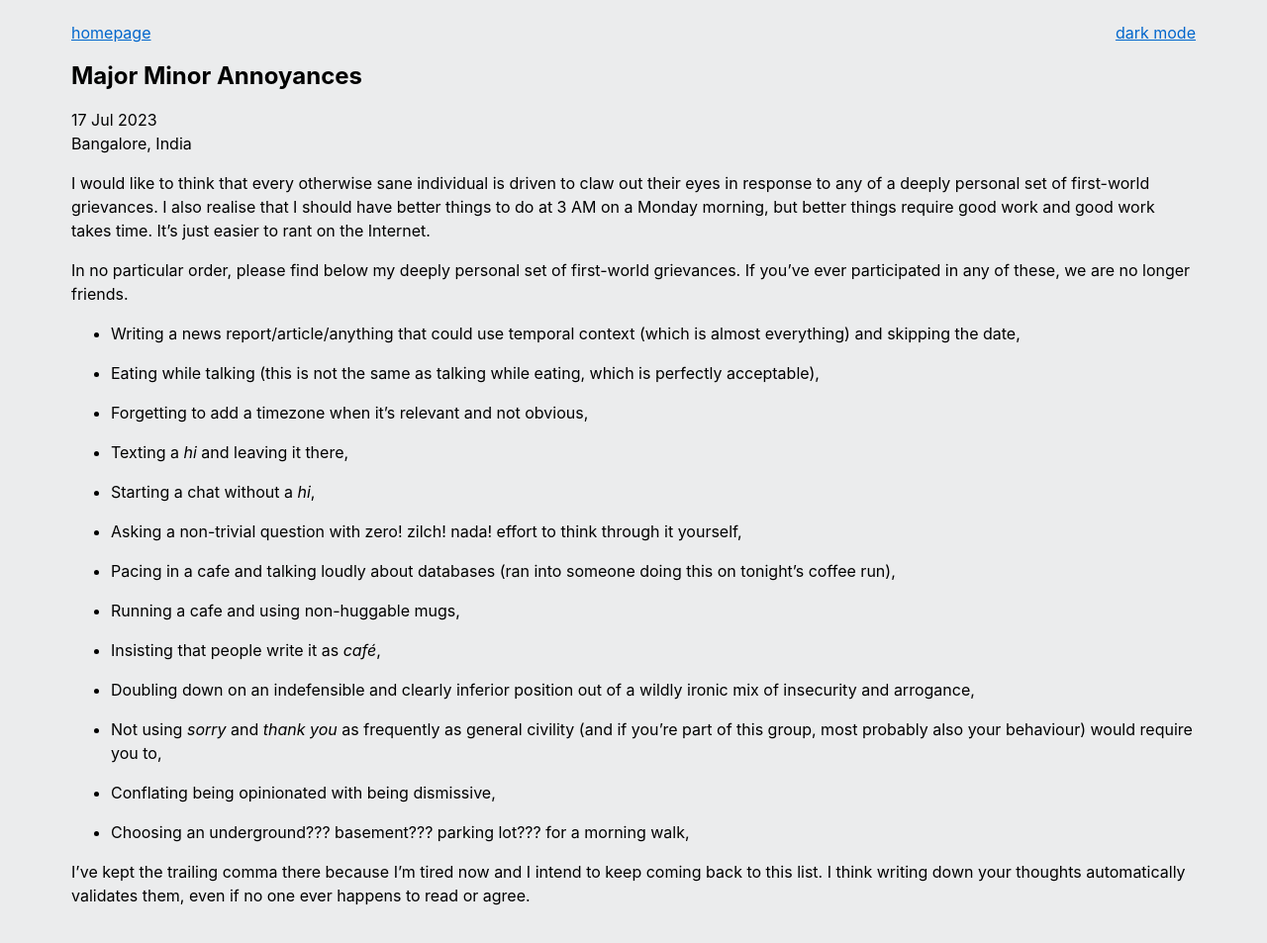
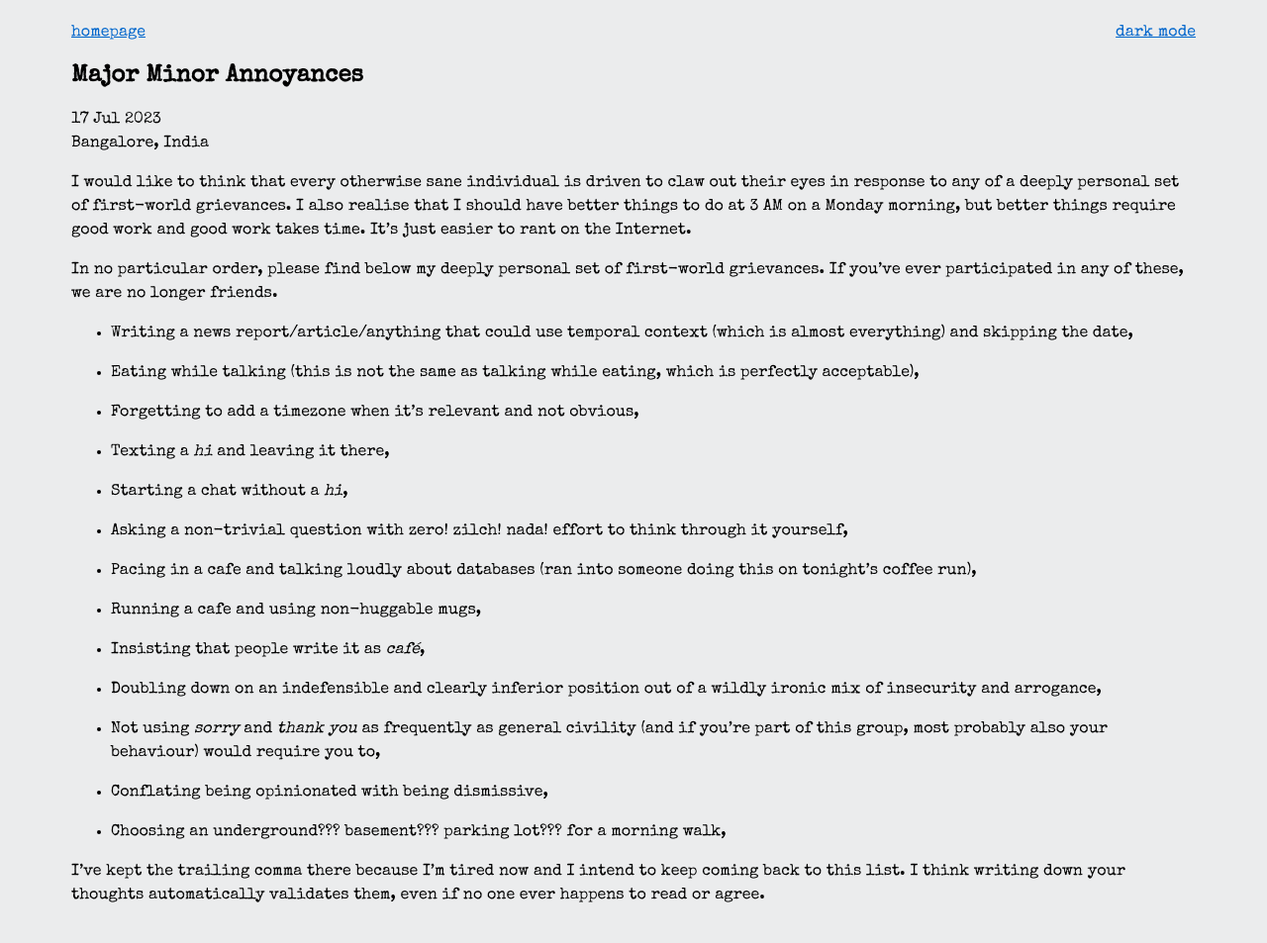
Before and after one commit to kanishk98/kanishk98.github.io, a Jekyll site: the page built from _posts/2023-07-17-major-minor-annoyances.md, in a window 1280 px wide. Shown: the whole page at 99% size. Built offline with Jekyll 4.4.1, drawn with Linux system fonts in a browser that asks for light colours.

Commit message:
Fix fonts.

```diff
--- a/_includes/post-meta.html
+++ b/_includes/post-meta.html
@@ -12,7 +12,6 @@
 
 <div class="post-meta">
   {% if page.show_date %}
-    {{ page.location }}
   <time datetime="{{ page.date | date_to_xmlschema }}" class="time">{{ page.date | date_to_string }}</time>
   <br>
   {% endif %}
--- a/_layouts/default.html
+++ b/_layouts/default.html
@@ -2,7 +2,7 @@
 <html lang="{{ site.lang | default: " en-US" }}">
 
 <head>
-<link rel="stylesheet" href="{{ '/assets/styles.css' | relative_url }}">
+	<link rel="stylesheet" href="{{ '/assets/styles.css' | relative_url }}">
 	<meta name="viewport" content="width=device-width, initial-scale=1">
 	{% if page.collectionpage %}
 	{% assign collectiondata = site.collections | where: "label", page.collectionpage | first %}
@@ -12,6 +12,9 @@
 	{% else %}
 	<title>{{ site.title }}</title>
 	{% endif %}
+	<link rel="preconnect" href="https://fonts.googleapis.com">
+	<link rel="preconnect" href="https://fonts.gstatic.com" crossorigin>
+	<link href="https://fonts.googleapis.com/css2?family=Special+Elite&display=swap" rel="stylesheet">
 	<script src="{{ '/assets/dark-mode.js' | relative_url }}"></script>
 	<script>
 		!function (t, e) { var o, n, p, r; e.__SV || (window.posthog = e, e._i = [], e.init = function (i, s, a) { function g(t, e) { var o = e.split("."); 2 == o.length && (t = t[o[0]], e = o[1]), t[e] = function () { t.push([e].concat(Array.prototype.slice.call(arguments, 0))) } } (p = t.createElement("script")).type = "text/javascript", p.async = !0, p.src = s.api_host + "/static/array.js", (r = t.getElementsByTagName("script")[0]).parentNode.insertBefore(p, r); var u = e; for (void 0 !== a ? u = e[a] = [] : a = "posthog", u.people = u.people || [], u.toString = function (t) { var e = "posthog"; return "posthog" !== a && (e += "." + a), t || (e += " (stub)"), e }, u.people.toString = function () { return u.toString(1) + ".people (stub)" }, o = "capture identify alias people.set people.set_once set_config register register_once unregister opt_out_capturing has_opted_out_capturing opt_in_capturing reset isFeatureEnabled onFeatureFlags getFeatureFlag getFeatureFlagPayload reloadFeatureFlags group updateEarlyAccessFeatureEnrollment getEarlyAccessFeatures getActiveMatchingSurveys getSurveys".split(" "), n = 0; n < o.length; n++)g(u, o[n]); e._i.push([i, s, a]) }, e.__SV = 1) }(document, window.posthog || []);
@@ -21,7 +24,7 @@
 </head>
 
 <body
-	style="font-family: 'Koh Santepheap',-apple-system, BlinkMacSystemFont, 'Segoe UI', Roboto, Oxygen-Sans, Ubuntu, Cantarell, 'Helvetica Neue', sans-serif; line-height: 24px; padding-left: 5%; padding-right: 5%; padding-top: 1%; padding-bottom: 1%; background-color: var(--bg-primary); color: var(--text-primary); transition: background-color 0.3s ease, color 0.3s ease;">
+	style="font-family: 'Special Elite',-apple-system, BlinkMacSystemFont, 'Segoe UI', Roboto, Oxygen-Sans, Ubuntu, Cantarell, 'Helvetica Neue', sans-serif; line-height: 24px; padding-left: 5%; padding-right: 5%; padding-top: 1%; padding-bottom: 1%; background-color: var(--bg-primary); color: var(--text-primary); transition: background-color 0.3s ease, color 0.3s ease;">
 	{{ content }}
 </body>
 
```
